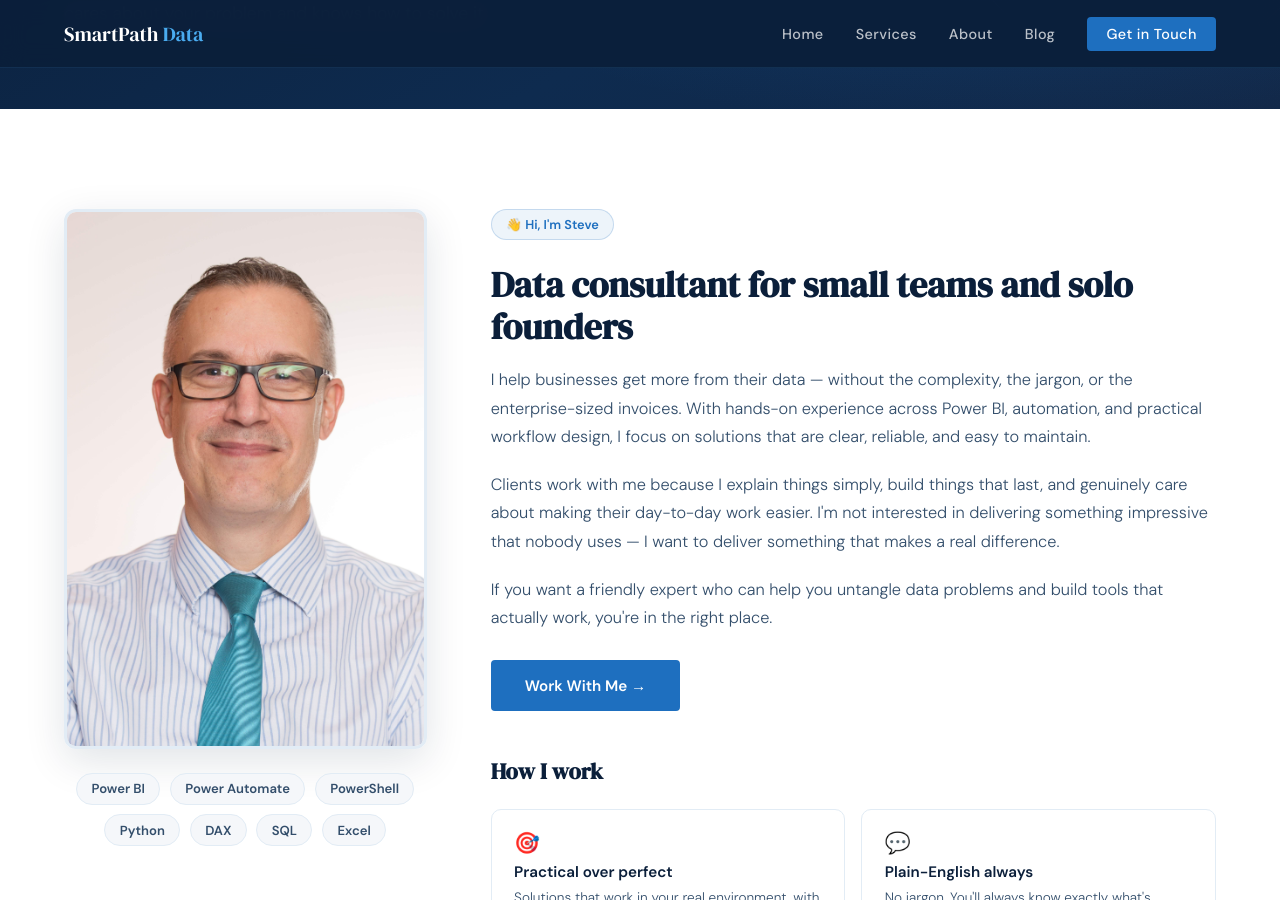
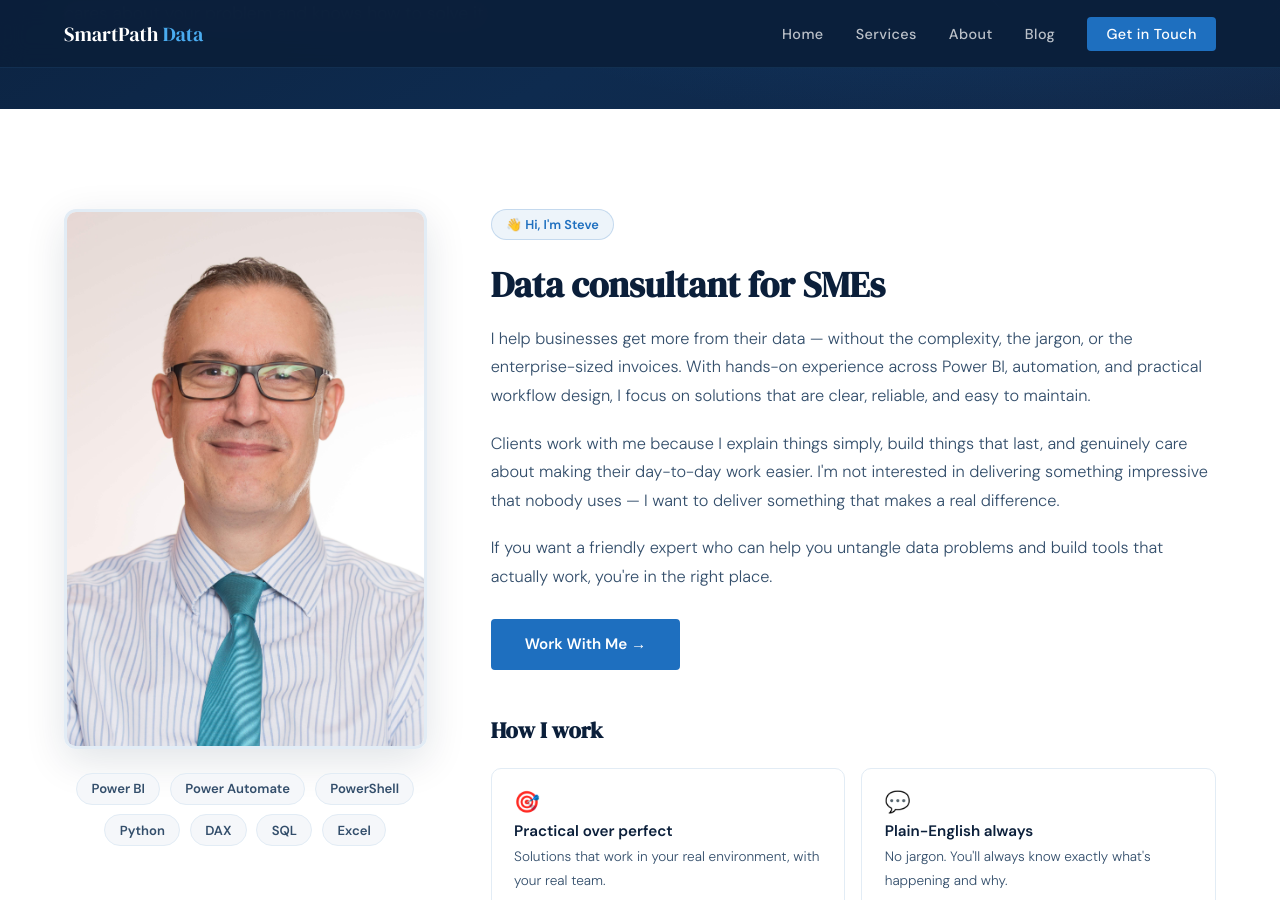
Before and after one commit to smartpathdata/smartpathdata.github.io, a Jekyll site: the page built from about.md, in a window 1280 px wide and 900 px high, scrolled down 342 px. Built offline with Jekyll 4.4.1, drawn with Linux system fonts in a browser that asks for light colours.

Commit message:
Update about.md

```diff
--- a/about.md
+++ b/about.md
@@ -37,7 +37,7 @@ description: Meet Steve — the data consultant behind SmartPath Data. Power BI,
 
       <div class="about-body">
         <div class="about-badge">👋 Hi, I'm Steve</div>
-        <h2>Data consultant for small teams and solo founders</h2>
+        <h2>Data consultant for SMEs</h2>
         <p>I help businesses get more from their data — without the complexity, the jargon, or the enterprise-sized invoices. With hands-on experience across Power BI, automation, and practical workflow design, I focus on solutions that are clear, reliable, and easy to maintain.</p>
         <p>Clients work with me because I explain things simply, build things that last, and genuinely care about making their day-to-day work easier. I'm not interested in delivering something impressive that nobody uses — I want to deliver something that makes a real difference.</p>
         <p>If you want a friendly expert who can help you untangle data problems and build tools that actually work, you're in the right place.</p>
```
